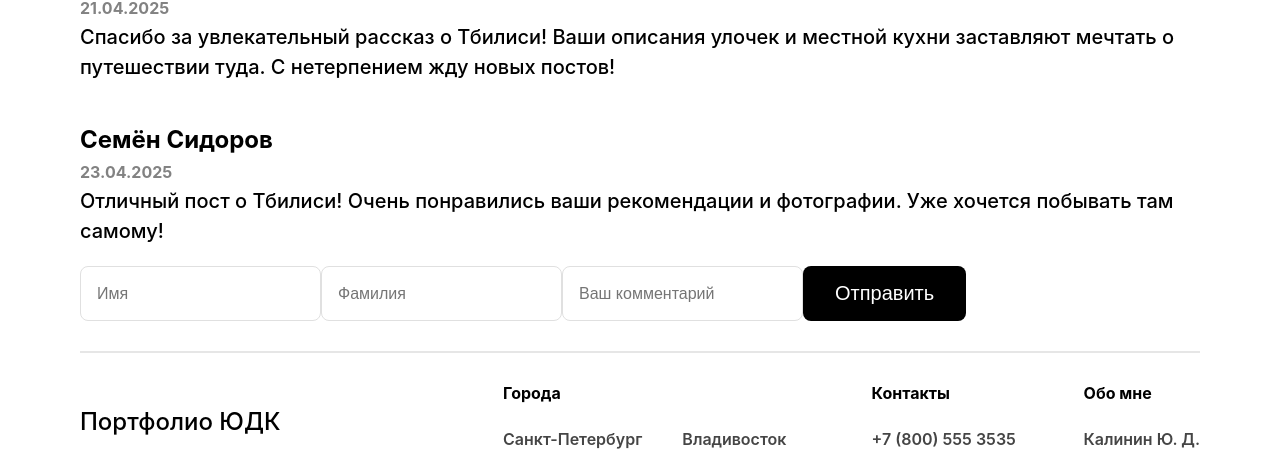
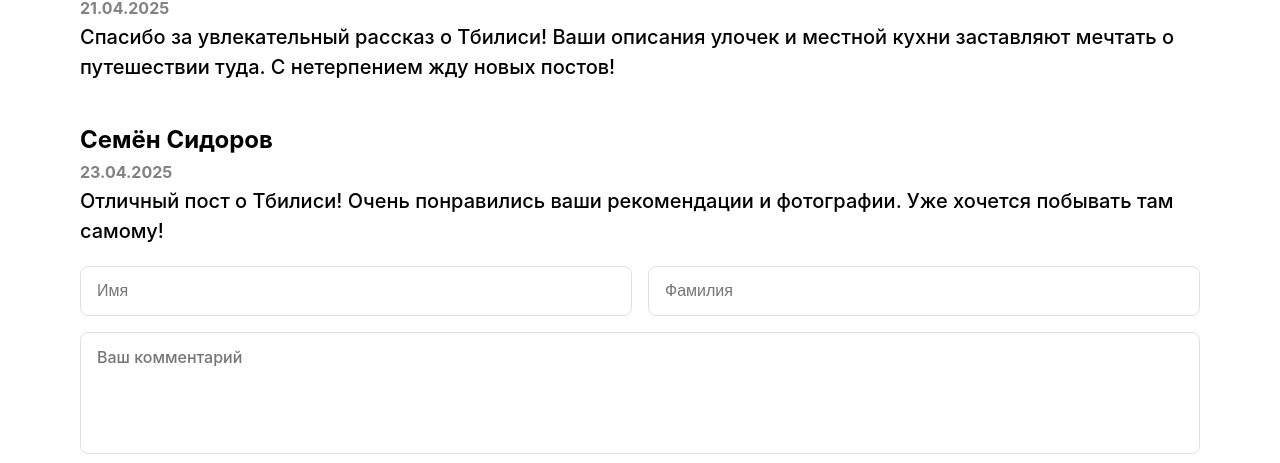
Before and after one commit to RanarisBizAcc/Business-card-website, a plain HTML site: page web/pages/city.html in a window 1280 px wide. Shown: the part 2382-2845 px from the top of the page. Drawn offline with Linux system fonts and the light colour scheme.

Commit message:
доделал CSS для страницы выбранного города

```diff
--- a/web/pages/city.html
+++ b/web/pages/city.html
@@ -95,9 +95,11 @@
                         </div>
                     </div>
                     <div class="input-group">
-                        <input id="first-name" class="input-name" placeholder="Имя">
-                        <input id="last-name" class="input-name" placeholder="Фамилия">
-                        <input id="message" class="input-message" placeholder="Ваш комментарий">
+                        <div class="input-name-group">
+                            <input type="text" id="first-name" class="input-name" placeholder="Имя">
+                            <input type="text" id="last-name" class="input-name" placeholder="Фамилия">
+                        </div>
+                        <textarea type="text" id="message" class="input-message" placeholder="Ваш комментарий" rows="4"></textarea>
                         <button class="btn-mini">Отправить</button>
                     </div>
                 </div>
--- a/web/styles/style.css
+++ b/web/styles/style.css
@@ -248,10 +248,11 @@ img {
 
 .input-group {
     display: flex;
-    flex-wrap: wrap;
+    flex-direction: column;
+    gap: 16px;
 }
 
-.input-group > input {
+.input-group > input, .input-name-group > input {
     padding: 12px 16px;
     border-radius: 8px;
     border: 1px solid #E0E0E0;
@@ -259,14 +260,26 @@ img {
     font-size: 16px;
     line-height: 150%;
     font-weight: 500;
+    width: 100%;
+    box-sizing: border-box;
+    min-width: 200px;
 }
 
-.input-name {
-
+.input-name-group {
+    display: flex;
+    gap: 16px;
 }
 
 .input-message {
-
+    padding: 12px 16px;
+    border-radius: 8px;
+    border: 1px solid #E0E0E0;
+    color: #828282;
+    font-size: 16px;
+    line-height: 150%;
+    font-weight: 500;
+    resize: none;
+    font-family: Inter, sans-serif;
 }
 
 .btn-mini {
@@ -276,6 +289,8 @@ img {
     color: white;
     font-size: 20px;
     padding: 16px 32px;
+    align-self: flex-start;
+    cursor: pointer;
 }
 
 .btn-large {
```
Also changed, not shown: 1 other file.
